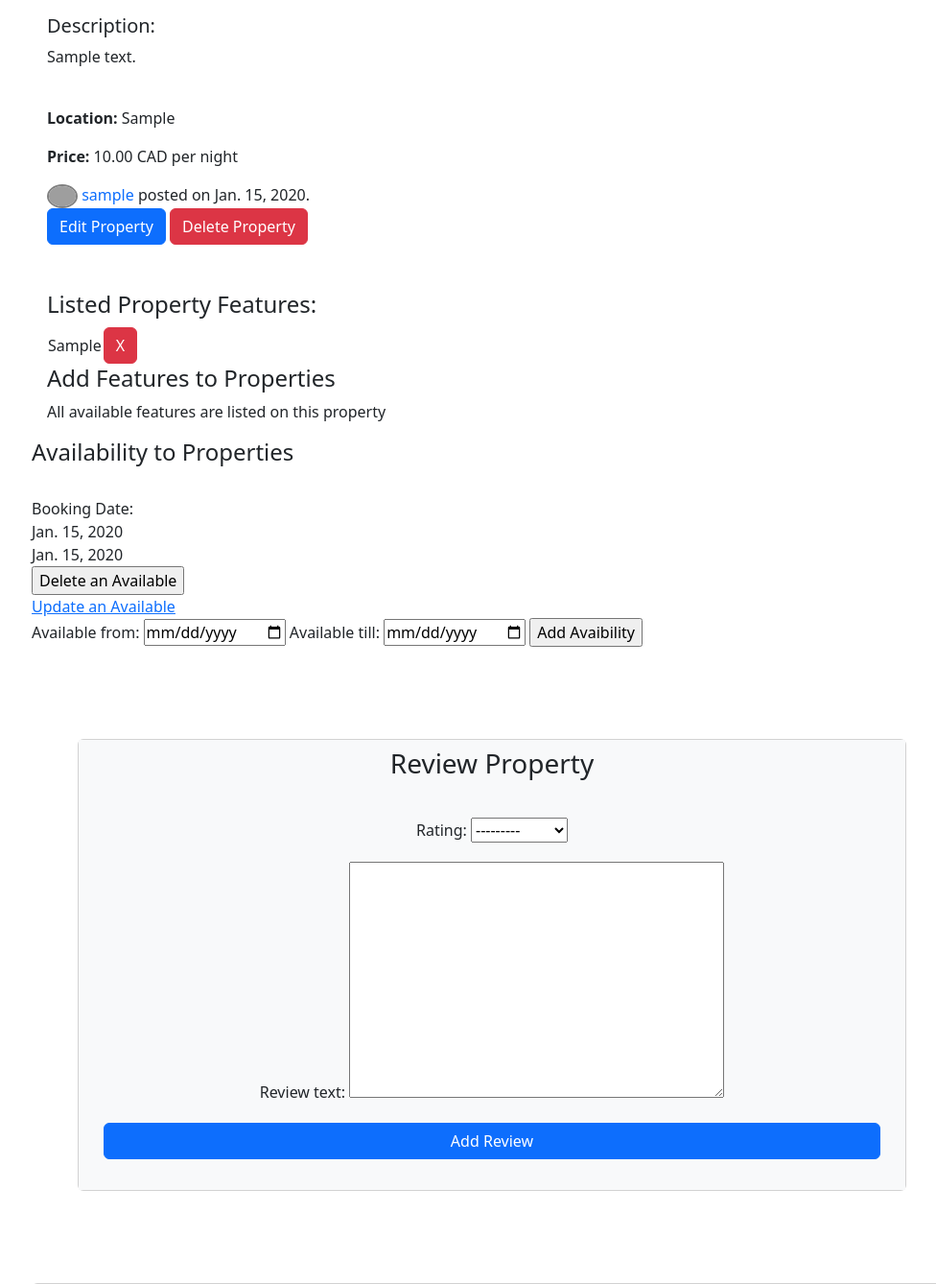
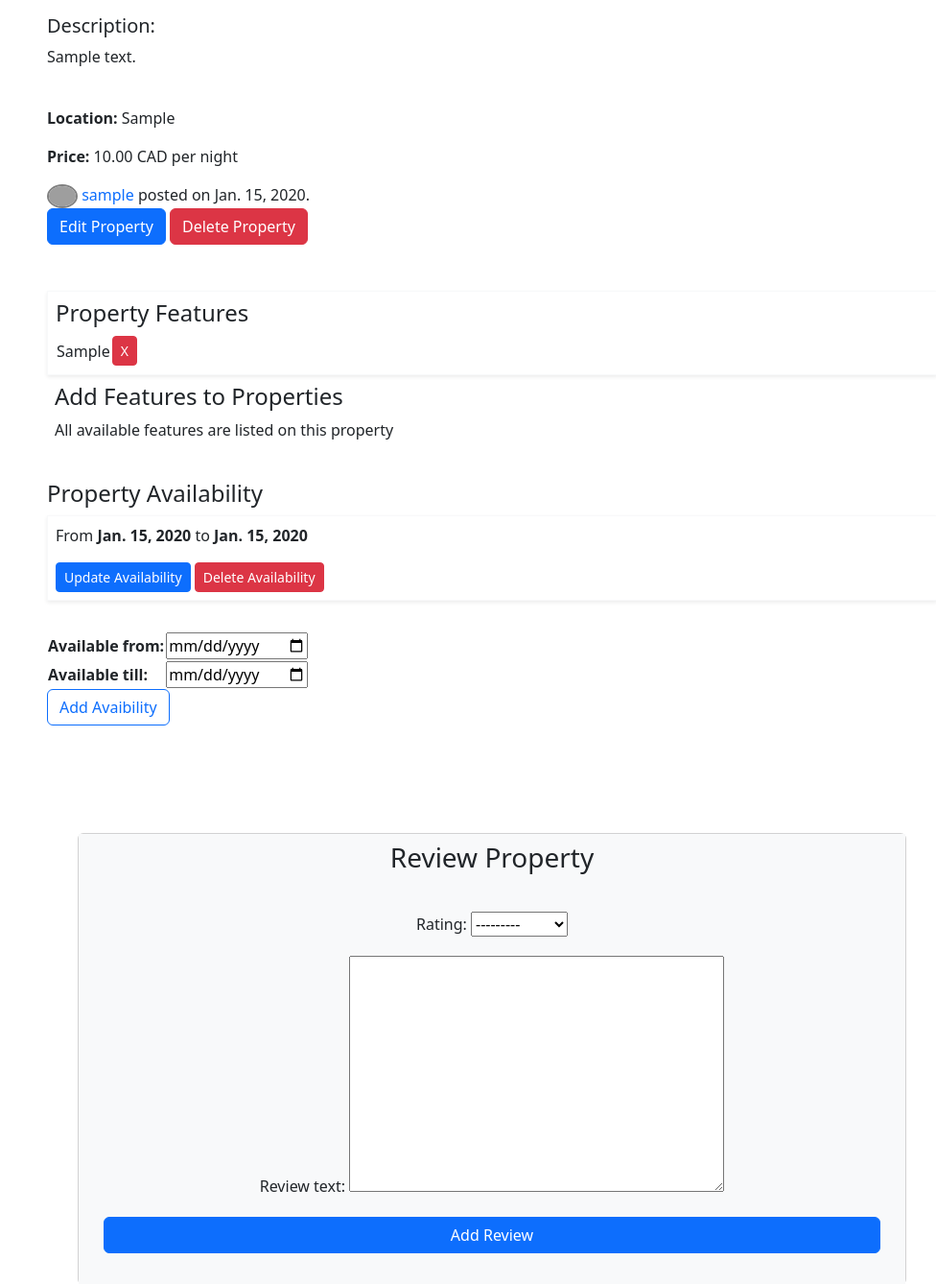
Before and after one commit to Tosin0814/Nomadic, a Django app: page /property/1/ in a window 1280 px wide. Shown: the part 974-2312 px from the top of the page at 96% size, without its empty margins (127-1103 px from the left). Run offline with Django 4.2, Linux system fonts and the light colour scheme; a user stored in the database is signed in; tables that the repository leaves empty hold one stand-in row (values such as "Sample post"); grey boxes marked "Sample" are stand-in pictures; grey boxes are pictures that could not be loaded.

Commit message:
Finish Availability Function

```diff
--- a/main_app/templates/property/detail.html
+++ b/main_app/templates/property/detail.html
@@ -76,14 +76,14 @@
         <a class="text-decoration-none" href="{% url 'host_profile_view' property.id %}"><img class="small-profile-pic" src="{{property.user.profilepicture_set.first.url}}"> {{property.user.username}}</a>
         <span>posted on {{property.date_listed}}.</span>
         {% if property.user == request.user %}
-        <div class="card-action">
+        <div class="">
             <a class="text-decoration-none" href="{% url 'property_update' property.id %}"><button class="btn btn-primary">Edit Property</button></a>
             <a class="text-decoration-none" href="{% url 'property_delete' property.id %}"><button class="btn btn-danger">Delete Property</button></a>
         </div>
         <br><br>
         {% endif %}
-        <div>
-            <h4>Listed Property Features:</h4>
+        <div class="border border-light shadow-sm p-2">
+            <h4>Property Features</h4>
             <table>
                 {% for property_feature in property.property_features.all %}
                     <tr>
@@ -96,7 +96,7 @@
                             <td class="">
                                 <form action="{% url 'dissociate_property_feature' property.id property_feature.id %}" method="post">
                                     {% csrf_token %}
-                                    <button type="submit" class="btn btn-small btn-danger">X</button>
+                                    <button type="submit" class="btn btn-sm btn-danger">X</button>
                                 </form>
                             </td>
                         {% endif %}
@@ -107,7 +107,7 @@
             </table>
         </div>
         {% if property.user == request.user %}
-        <div>
+        <div class="p-2">
             <h4>Add Features to Properties</h4>
             <table>
                 {% for property_feature in features_property_doesnt_have.all %}
@@ -118,7 +118,7 @@
                         <td class="">
                             <form action="{% url 'associate_property_feature' property.id property_feature.id %}" method="post">
                                 {% csrf_token %}
-                                <button type="submit" class="btn btn-small btn-success">Add</button>
+                                <button type="submit" class="btn btn-sm btn-success">Add</button>
                             </form>
                         </td>
                     </tr>
@@ -131,31 +131,27 @@
     </div>
 
     <!-- Availability -->
-    <div class="p3">
-        <h4>Availability to Properties</h4>
+    <div class="p-3">
+        <h4>Property Availability</h4>
         {% for availability in property.availability_set.all %}
-        <div>
-            <br>
-            Booking Date:
-            <br>
-            {{availability.from_date}}
-            <br>
-            {{availability.till_date}}
-            <form action="{% url 'delete_availability' property.id availability.id %}" method="POST">
-                {% csrf_token %}
-                <input type="submit" value="Delete an Available">
-            </form>
-            <a href="{% url 'update_availability' property.id availability.id %}">Update an Available</a>
+        <div class="mb-2 border border-light shadow-sm p-2">
+            <p>From <strong>{{availability.from_date}}</strong> to <strong>{{availability.till_date}}</strong></p>
+            {% if property.user == request.user %}
+            <a href="{% url 'update_availability' property.id availability.id %}"><button class="btn btn-sm btn-primary">Update Availability</button></a>
+            <a href="{% url 'delete_availability' property.id availability.id %}"><button class="btn btn-sm btn-danger">Delete Availability</button></a>
+            {% endif %}
+        </div>
         {% endfor %}
-
-        </div>
+        {% if property.user == request.user %}
+        <br>
         <div>
             <form action="{% url 'add_availability' property.id %}" method="post">
                 {% csrf_token %}
-                {{availability_form.as_table}}
-                <input type="submit" class="btn-primary" value="Add Avaibility">
+                <table>{{availability_form.as_table}}</table>
+                <input type="submit" class="btn btn-outline-primary" value="Add Avaibility">
             </form>
         </div>
+        {% endif %}
     </div>
     <br>
     <br>
--- a/main_app/templates/property/host_profile.html
+++ b/main_app/templates/property/host_profile.html
@@ -25,11 +25,11 @@
         </div>
     </div>
     <div class="d-flex flex-row flex-wrap justify-content-between">
-        <div class="card border-light m-1 p-0 scroll" style="width: 100%;">
+        <div class="card border-light m-1 p-0" style="width: 100%;">
             <div class="p-2 bg-light w-100">
                 <h3 class="text-center">Posted Properties</h3>
             </div>
-            <div class="p-3 mx-auto">
+            <div class="p-3 mx-auto scroll">
                 {% for property in property.user.property_set.all%}
                 <a class="text-decoration-none text-center" href="{% url 'property_detail' property.id %}">
                     <div class="card flex-container profile-property-card" >
```
Also changed, not shown: main_app/templates/property/availability_form.html (+22 -15 lines), main_app/templates/user/profile.html (+4 -4 lines).
